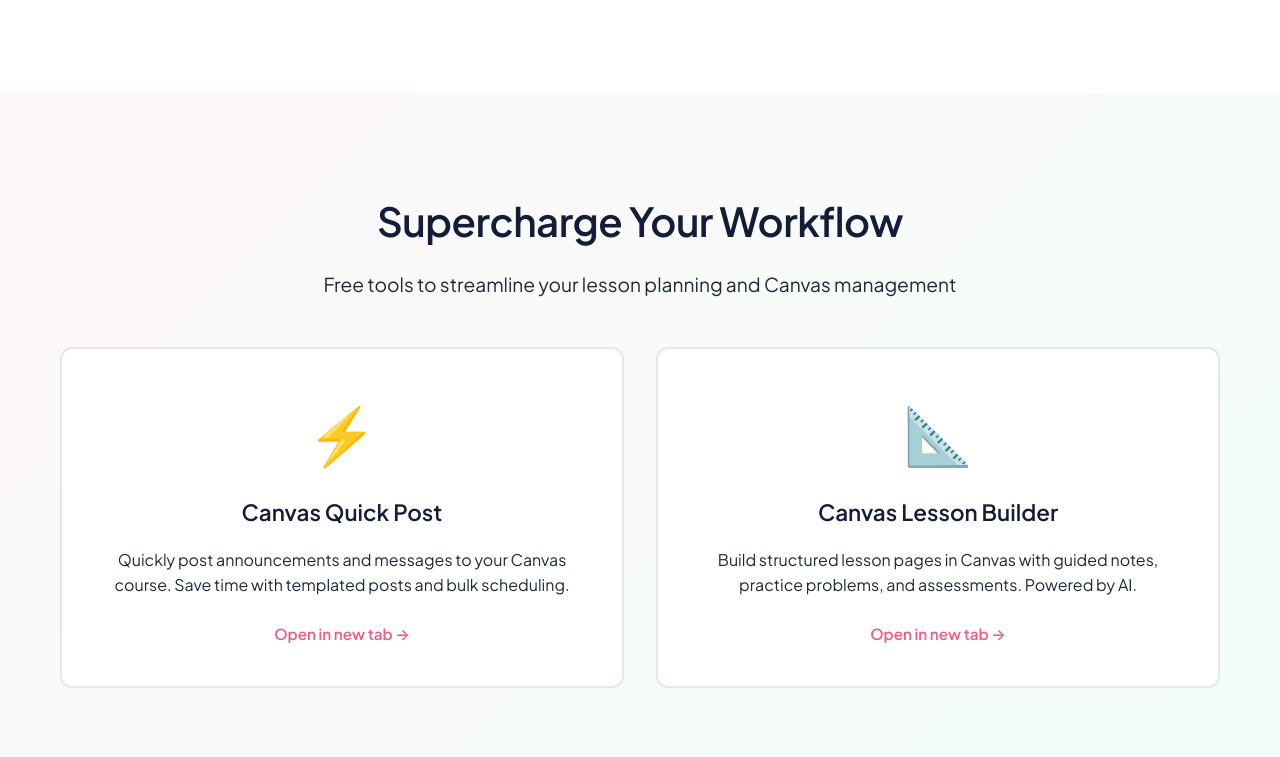
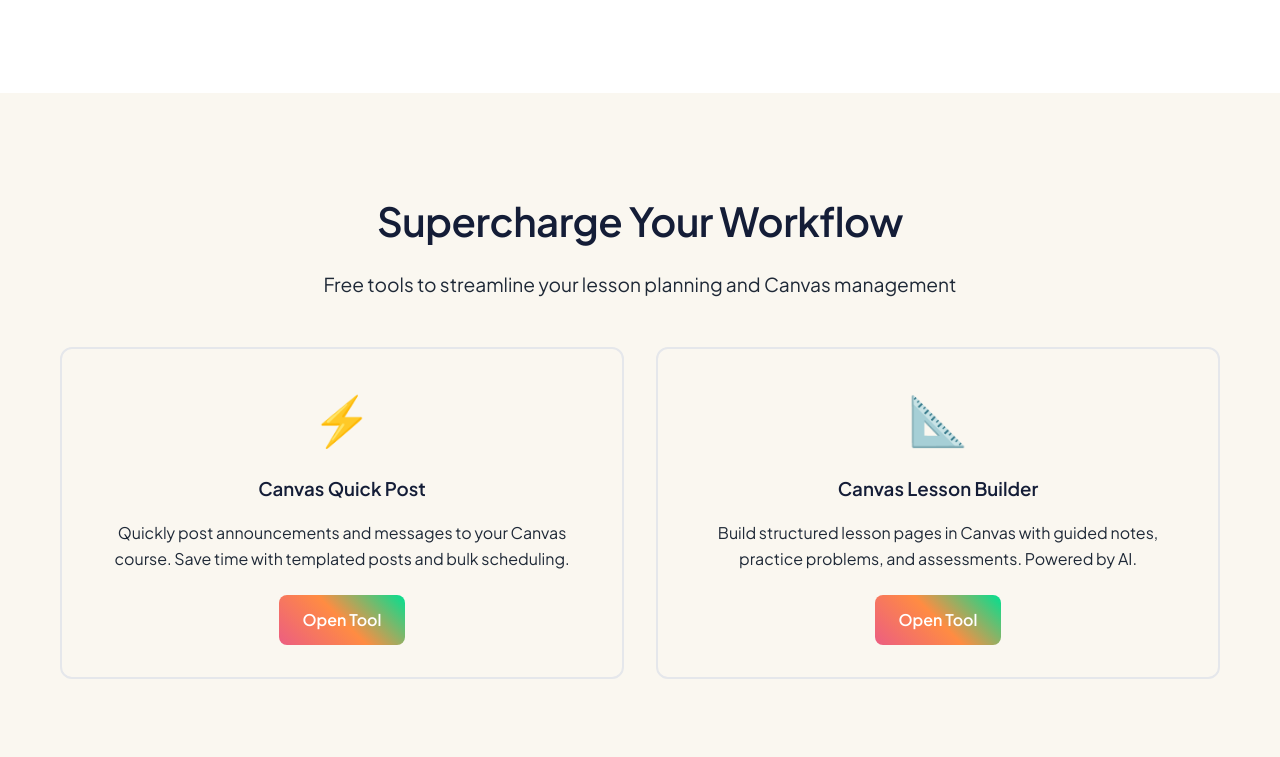
Before and after one commit to acapretto/foiledbymath-site, a website: page index.html in a window 1280 px wide. Shown: the part 1883-2640 px from the top of the page. Drawn offline with Linux system fonts and the light colour scheme.

Commit message:
Redesign webapps section to match resource card styling

```diff
--- a/index.html
+++ b/index.html
@@ -97,19 +97,19 @@
             <div class="container">
                 <h2>Supercharge Your Workflow</h2>
                 <p class="webapps-subtitle">Free tools to streamline your lesson planning and Canvas management</p>
-                <div class="webapp-grid">
-                    <a href="https://quickpost.foiledbymath.com" target="_blank" class="webapp-card">
-                        <div class="webapp-icon">⚡</div>
+                <div class="resource-grid">
+                    <div class="resource-card">
+                        <div class="resource-icon">⚡</div>
                         <h3>Canvas Quick Post</h3>
                         <p>Quickly post announcements and messages to your Canvas course. Save time with templated posts and bulk scheduling.</p>
-                        <span class="open-new">Open in new tab →</span>
-                    </a>
-                    <a href="https://lessonbuilder.foiledbymath.com" target="_blank" class="webapp-card">
-                        <div class="webapp-icon">📐</div>
+                        <a href="https://quickpost.foiledbymath.com" target="_blank" class="cta-button">Open Tool</a>
+                    </div>
+                    <div class="resource-card">
+                        <div class="resource-icon">📐</div>
                         <h3>Canvas Lesson Builder</h3>
                         <p>Build structured lesson pages in Canvas with guided notes, practice problems, and assessments. Powered by AI.</p>
-                        <span class="open-new">Open in new tab →</span>
-                    </a>
+                        <a href="https://lessonbuilder.foiledbymath.com" target="_blank" class="cta-button">Open Tool</a>
+                    </div>
                 </div>
             </div>
         </section>
--- a/styles.css
+++ b/styles.css
@@ -271,7 +271,7 @@
 /* Webapps Section */
 .webapps {
     padding: 6rem 0;
-    background: linear-gradient(135deg, rgba(236, 93, 130, 0.05) 0%, rgba(0, 224, 145, 0.05) 100%);
+    background: var(--soft-cream);
 }
 
 .webapps h2 {
@@ -288,58 +288,6 @@
     font-size: 1.2rem;
     color: var(--text-dark);
     margin-bottom: 3rem;
-}
-
-.webapp-grid {
-    display: grid;
-    grid-template-columns: repeat(auto-fit, minmax(300px, 1fr));
-    gap: 2rem;
-    margin-top: 2rem;
-}
-
-.webapp-card {
-    background: white;
-    padding: 2.5rem;
-    border-radius: 12px;
-    text-align: center;
-    transition: all 0.3s;
-    border: 2px solid #e5e7eb;
-    text-decoration: none;
-    display: flex;
-    flex-direction: column;
-    align-items: center;
-    gap: 1rem;
-}
-
-.webapp-card:hover {
-    transform: translateY(-8px);
-    box-shadow: 0 12px 24px rgba(236, 93, 130, 0.25);
-    border-color: var(--bright-pink);
-}
-
-.webapp-icon {
-    font-size: 3.5rem;
-}
-
-.webapp-card h3 {
-    color: var(--foiled-navy);
-    font-weight: 600;
-    font-size: 1.4rem;
-    margin: 0;
-}
-
-.webapp-card p {
-    color: var(--text-dark);
-    margin: 0;
-    font-size: 1rem;
-    line-height: 1.6;
-}
-
-.open-new {
-    color: var(--bright-pink);
-    font-weight: 600;
-    font-size: 0.95rem;
-    margin-top: 0.5rem;
 }
 
 /* Newsletter Section */
```
Also changed, not shown: 2 other files.
